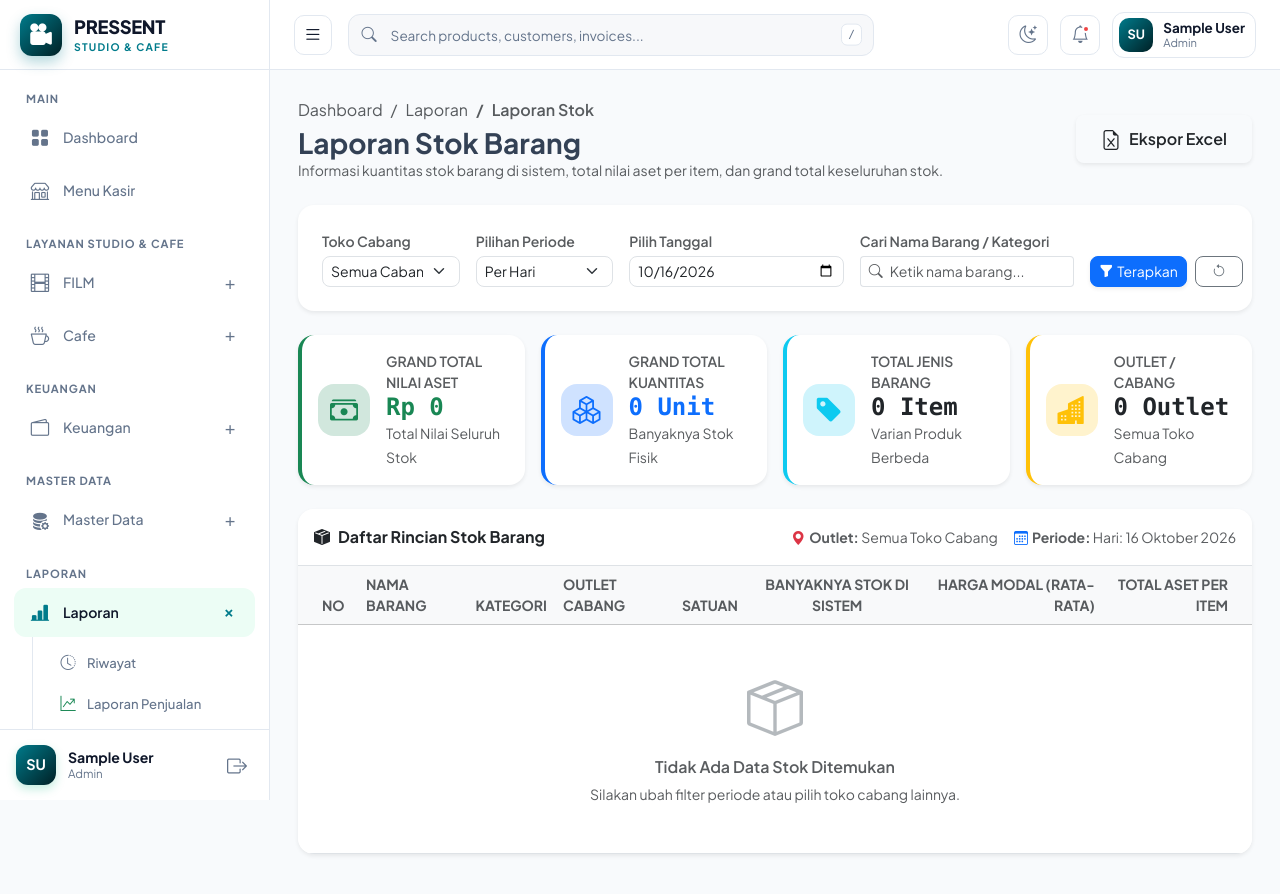
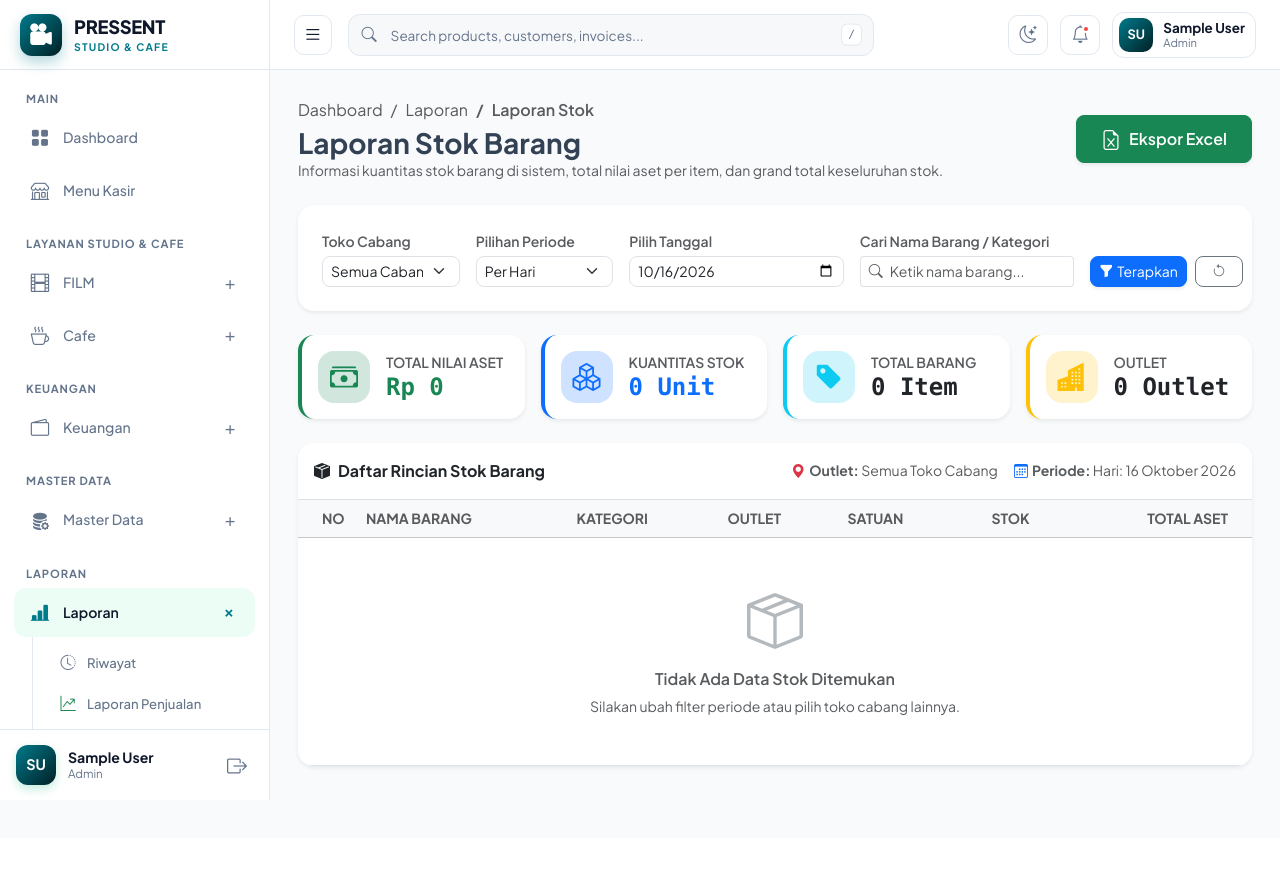
Before and after one commit to ZULARSYL/kasir-studio, a Laravel app: page /admin/laporan/stok in a window 1280 px wide. Shown: the top 894 px of the page. After the commit the page ends 800 px from the top, so only its background shows below. Run offline with Laravel 12, Linux system fonts and the light colour scheme; the visitor is signed in with stand-in values (Sample User, id 1); data comes from the database, SQL or seed files in the repository; data that the repository does not hold is empty.

Commit message:
fiks tampilan untuk laporan stok

```diff
--- a/resources/views/admin/laporan/laba-rugi/index.blade.php
+++ b/resources/views/admin/laporan/laba-rugi/index.blade.php
@@ -20,7 +20,7 @@
         </div>
         <div>
             <a href="{{ route('admin.laporan.laba-rugi.export', request()->all()) }}"
-               class="btn btn-primary px-4 py-2 rounded-3 shadow-sm d-flex align-items-center gap-2">
+               class="btn btn-success px-4 py-2 rounded-3 shadow-sm d-flex align-items-center gap-2">
                 <i class="bi bi-file-earmark-excel fs-5"></i>
                 <span class="fw-semibold">Ekspor Excel</span>
             </a>
@@ -108,11 +108,11 @@
 
                     <!-- Tombol Terapkan & Reset -->
                     <div class="col-12 col-lg-2 d-flex gap-2">
-                        <button type="submit" class="btn btn-brand rounded-3 flex-fill py-2 shadow-sm d-flex align-items-center justify-content-center gap-1">
+                        <button type="submit" class="btn btns-sm btn-primary rounded-3 flex-fill py-2 shadow-sm d-flex align-items-center justify-content-center gap-1">
                             <i class="bi bi-funnel-fill"></i>
                             <span>Terapkan</span>
                         </button>
-                        <a href="{{ route('admin.laporan.laba-rugi') }}" class="btn btn-outline-secondary rounded-3 px-3 py-2" title="Reset Filter">
+                        <a href="{{ route('admin.laporan.laba-rugi') }}" class="btn btn-sm btn-outline-secondary rounded-3 px-3 py-2" title="Reset Filter">
                             <i class="bi bi-arrow-counterclockwise"></i>
                         </a>
                     </div>
--- a/resources/views/admin/laporan/stok/index.blade.php
+++ b/resources/views/admin/laporan/stok/index.blade.php
@@ -20,7 +20,7 @@
         </div>
         <div>
             <a href="{{ route('admin.laporan.stok.export', request()->all()) }}"
-               class="btn btn-emerald px-4 py-2 rounded-3 shadow-sm d-flex align-items-center gap-2">
+               class="btn btn-success px-4 py-2 rounded-3 shadow-sm d-flex align-items-center gap-2">
                 <i class="bi bi-file-earmark-excel fs-5"></i>
                 <span class="fw-semibold">Ekspor Excel</span>
             </a>
@@ -122,7 +122,7 @@
 
     <!-- Quick Stats Cards (Grand Total & Metrics) -->
     <div class="row row-cols-1 row-cols-sm-2 row-cols-xl-4 g-3 mb-4">
-        <!-- 1. Grand Total Nilai Aset -->
+        <!-- 1. Total Nilai Aset -->
         <div class="col">
             <div class="card border-0 shadow-sm rounded-4 h-100 bg-white p-3 border-start border-4 border-success">
                 <div class="d-flex align-items-center gap-3">
@@ -130,11 +130,10 @@
                         <i class="bi bi-cash-stack fs-3"></i>
                     </div>
                     <div class="overflow-hidden">
-                        <div class="text-muted small fw-semibold text-uppercase">Grand Total Nilai Aset</div>
+                        <div class="text-muted small fw-semibold text-uppercase">Total Nilai Aset</div>
                         <h4 class="fw-bold text-success font-monospace mb-0 text-truncate">
                             Rp {{ number_format($grandTotalAset, 0, ',', '.') }}
                         </h4>
-                        <span class="text-muted small">Total Nilai Seluruh Stok</span>
                     </div>
                 </div>
             </div>
@@ -148,17 +147,16 @@
                         <i class="bi bi-boxes fs-3"></i>
                     </div>
                     <div class="overflow-hidden">
-                        <div class="text-muted small fw-semibold text-uppercase">Grand Total Kuantitas</div>
+                        <div class="text-muted small fw-semibold text-uppercase">Kuantitas Stok</div>
                         <h4 class="fw-bold text-primary font-monospace mb-0 text-truncate">
                             {{ number_format($grandTotalStok, 0, ',', '.') }} Unit
                         </h4>
-                        <span class="text-muted small">Banyaknya Stok Fisik</span>
                     </div>
                 </div>
             </div>
         </div>
 
-        <!-- 3. Total Jenis Barang -->
+        <!-- 3. Total Barang -->
         <div class="col">
             <div class="card border-0 shadow-sm rounded-4 h-100 bg-white p-3 border-start border-4 border-info">
                 <div class="d-flex align-items-center gap-3">
@@ -166,11 +164,10 @@
                         <i class="bi bi-tag-fill fs-3"></i>
                     </div>
                     <div class="overflow-hidden">
-                        <div class="text-muted small fw-semibold text-uppercase">Total Jenis Barang</div>
+                        <div class="text-muted small fw-semibold text-uppercase">Total Barang</div>
                         <h4 class="fw-bold text-dark font-monospace mb-0 text-truncate">
                             {{ $totalJenisBarang }} Item
                         </h4>
-                        <span class="text-muted small">Varian Produk Berbeda</span>
                     </div>
                 </div>
             </div>
@@ -184,11 +181,10 @@
                         <i class="bi bi-buildings-fill fs-3"></i>
                     </div>
                     <div class="overflow-hidden">
-                        <div class="text-muted small fw-semibold text-uppercase">Outlet / Cabang</div>
+                        <div class="text-muted small fw-semibold text-uppercase">Outlet</div>
                         <h4 class="fw-bold text-dark font-monospace mb-0 text-truncate">
                             {{ $totalOutlet }} Outlet
                         </h4>
-                        <span class="text-muted small">{{ $namaCabang }}</span>
                     </div>
                 </div>
             </div>
@@ -216,11 +212,10 @@
                         <th class="ps-4 text-muted small fw-bold" style="width: 60px;">NO</th>
                         <th class="text-muted small fw-bold">NAMA BARANG</th>
                         <th class="text-muted small fw-bold">KATEGORI</th>
-                        <th class="text-muted small fw-bold">OUTLET CABANG</th>
+                        <th class="text-muted small fw-bold">OUTLET</th>
                         <th class="text-muted small fw-bold">SATUAN</th>
-                        <th class="text-center text-muted small fw-bold">BANYAKNYA STOK DI SISTEM</th>
-                        <th class="text-end text-muted small fw-bold">HARGA MODAL (RATA-RATA)</th>
-                        <th class="text-end pe-4 text-muted small fw-bold">TOTAL ASET PER ITEM</th>
+                        <th class="text-center text-muted small fw-bold">STOK</th>
+                        <th class="text-end pe-4 text-muted small fw-bold">TOTAL ASET</th>
                     </tr>
                 </thead>
                 <tbody>
@@ -254,12 +249,9 @@
                                     </span>
                                 @else
                                     <span class="badge bg-danger-subtle text-danger border border-danger-subtle rounded-pill px-3 py-1.5 fw-bold font-monospace fs-6">
-                                        0 (Habis)
+                                        0
                                     </span>
                                 @endif
-                            </td>
-                            <td class="text-end font-monospace">
-                                Rp {{ number_format($item->avg_harga_awal, 0, ',', '.') }}
                             </td>
                             <td class="text-end pe-4 font-monospace fw-bold text-success fs-6">
                                 Rp {{ number_format($item->total_asset_item, 0, ',', '.') }}
@@ -285,9 +277,6 @@
                             </td>
                             <td class="text-center py-3 text-primary font-monospace fs-6">
                                 {{ number_format($grandTotalStok, 0, ',', '.') }} Unit
-                            </td>
-                            <td class="text-end py-3 text-muted small">
-                                Total Aset:
                             </td>
                             <td class="text-end pe-4 py-3 text-success font-monospace fs-5">
                                 Rp {{ number_format($grandTotalAset, 0, ',', '.') }}
```
